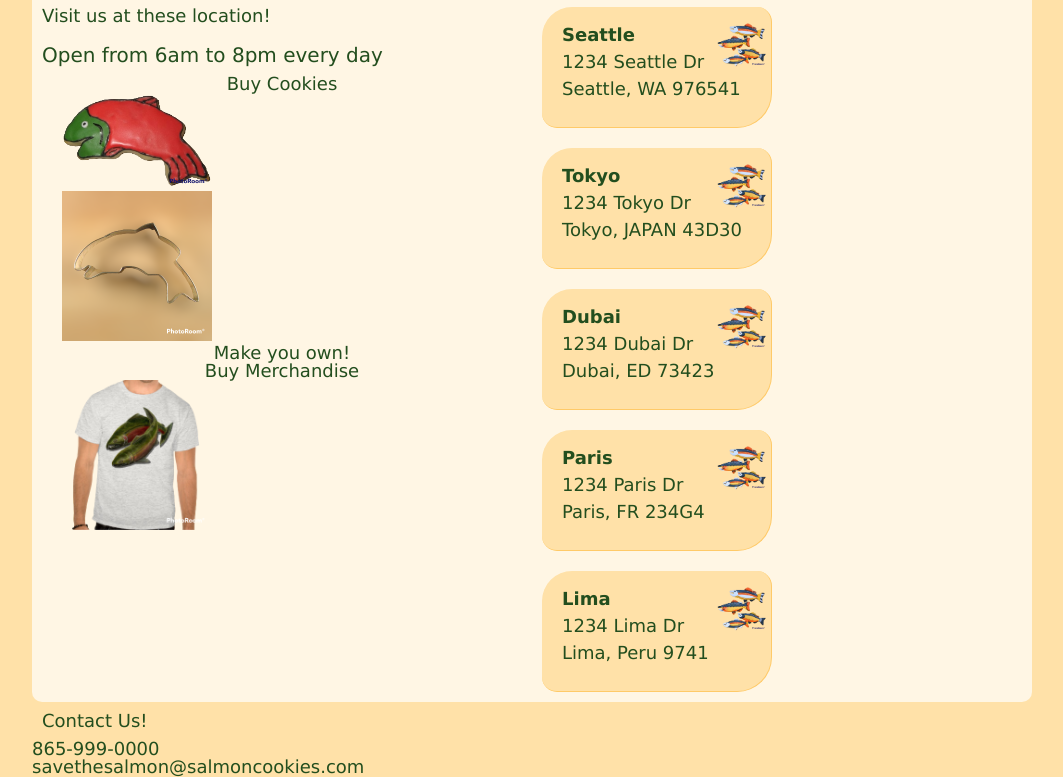
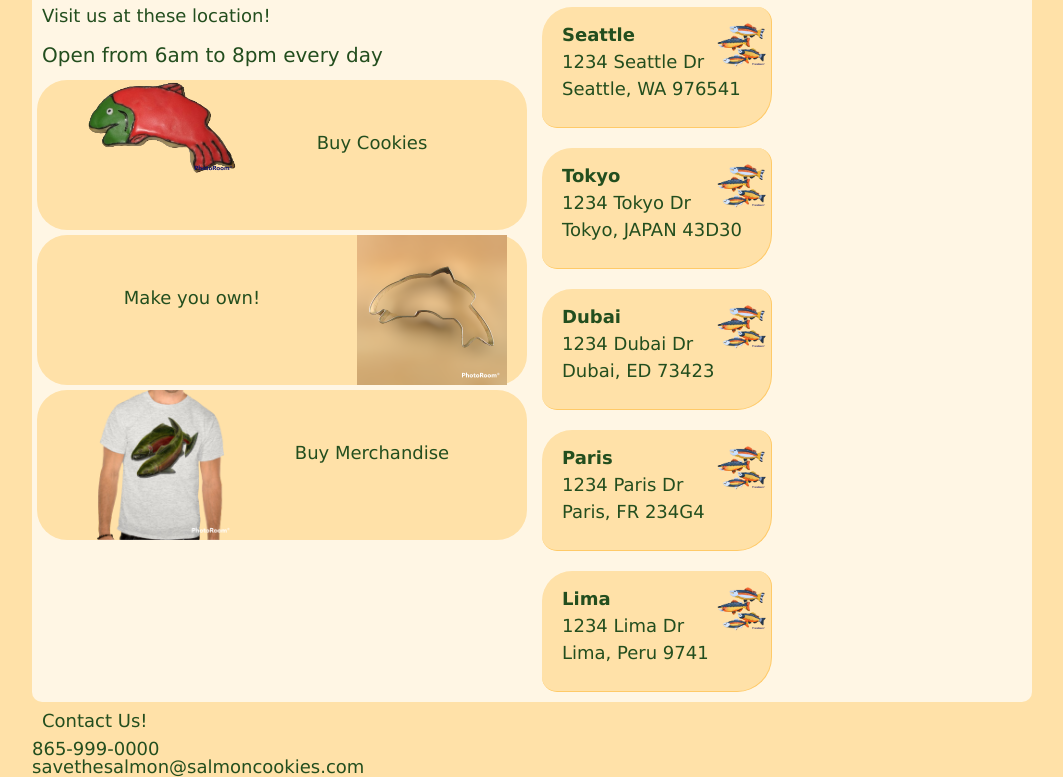
Before and after one commit to c0d3cisco/cookie-stand, a plain HTML site: page index.html in a window 1280 px wide. Shown: the part 868-1645 px from the top of the page, without its empty margins (108-1171 px from the left). Drawn offline with Linux system fonts and the light colour scheme; a web font is replaced by a local one.

Commit message:
final (Ihope)

```diff
--- a/css/style.css
+++ b/css/style.css
@@ -292,13 +292,13 @@ width: 150px;
 margin-left: 30px;
 }
 
-/* #frostedCookie, #shirt  {
+#frostedCookie, #shirt  {
     float: left;
 }
 
 #cutter  {
     float: right;
-} */
+}
 
 form{
 background-color: rgb(255, 246, 228);
@@ -324,6 +324,12 @@ label{
     align-items: center;
 }
 
-button{
+#leftLower div{
+    height: 150px;
+    text-align: center;
+    background-color: rgb(255, 225, 168);
+    margin: 5px;
+    padding: 0px 20px;
+    border-radius: 30px;
 
 }
--- a/index.html
+++ b/index.html
@@ -36,9 +36,9 @@
             <div id="leftLower" class="lowerSection">
                 <h2>Visit us at these location!</h2>
                 <h3>Open from 6am to 8pm every day</h3>
-                <p class="saleParagraph"> Buy Cookies  </p> <div><img id="frostedCookie" src="img/frosted-cookie-PhotoRoom.png" alt="cookie in shape of salmon with icing"></div>
-                <div><img id="cutter" src="img/cutter-PhotoRoom.png" alt="Cookie cutter for sale"></div><p class="saleParagraph">  Make you own! </p>
-                <p class="saleParagraph"> Buy Merchandise</p> <div><img id="shirt" src="img/shirt-PhotoRoom.png" alt="t-shirt with salmon on it"> </div>
+                <div><p class="saleParagraph"></p><img id="frostedCookie" src="img/frosted-cookie-PhotoRoom.png" alt="cookie in shape of salmon with icing"><br><br><br>Buy Cookies  </p></div>
+                <div><p class="saleParagraph"> <img id="cutter" src="img/cutter-PhotoRoom.png" alt="Cookie cutter for sale"><br><br><br>Make you own! </p></div>
+                <div><p class="saleParagraph"> <img id="shirt" src="img/shirt-PhotoRoom.png" alt="t-shirt with salmon on it"><br><br><br>Buy Merchandise</p></div>
             </div>
             <div class="lowerSection">
                 <div id="storeCards">
```
Also changed, not shown: 1 other file.
